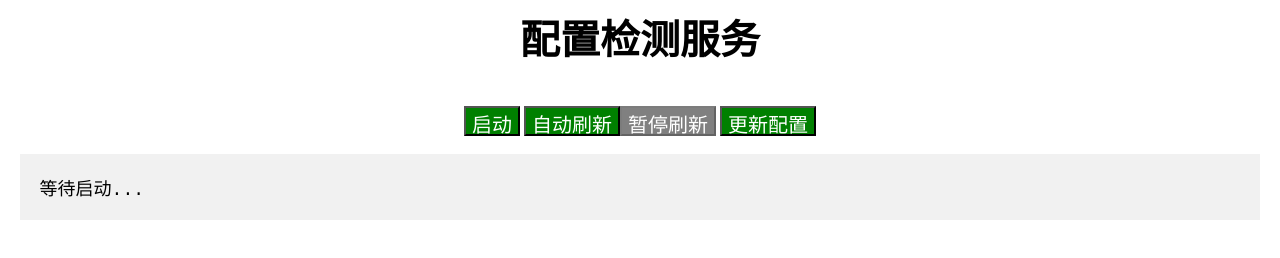
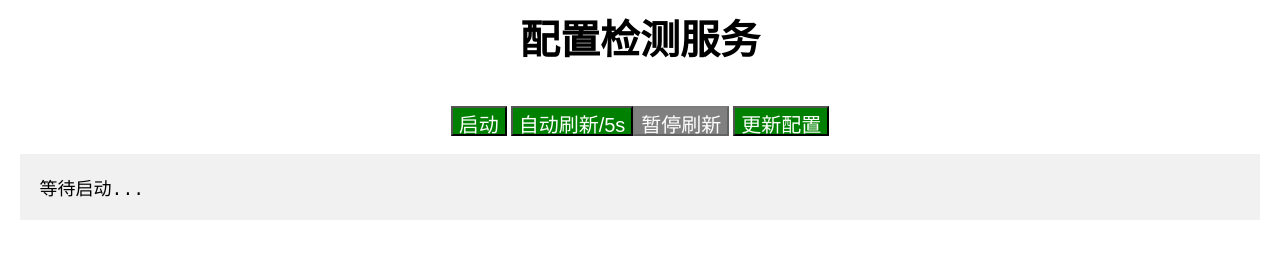
Before and after one commit to dongjun111111/envchecker, a plain HTML site: page template/index.html in a window 1280 px wide. Both pictures are taken after a click on the button "暂停刷新". Drawn offline with Linux system fonts and the light colour scheme.

Commit message:
Update index.html

```diff
--- a/template/index.html
+++ b/template/index.html
@@ -119,7 +119,7 @@
 
         document.getElementById("btn2").disabled=false;
         document.getElementById("btn2").style.background = "green";
-        document.getElementById("btn2").innerText="自动刷新";
+        document.getElementById("btn2").innerText="自动刷新/5s";
 
         document.getElementById("btn3").style.background = "gray";
         ws.send("suspend");
```
